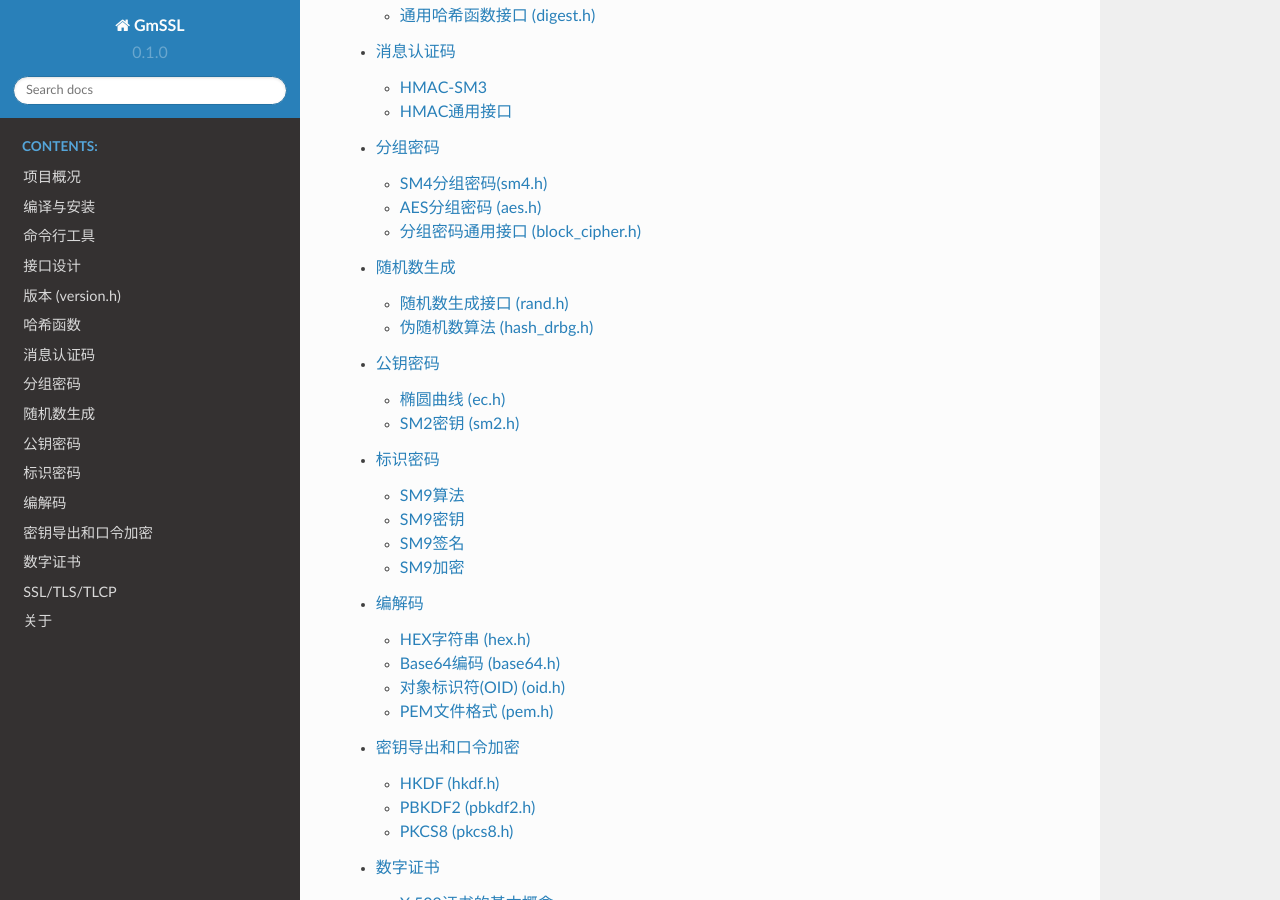
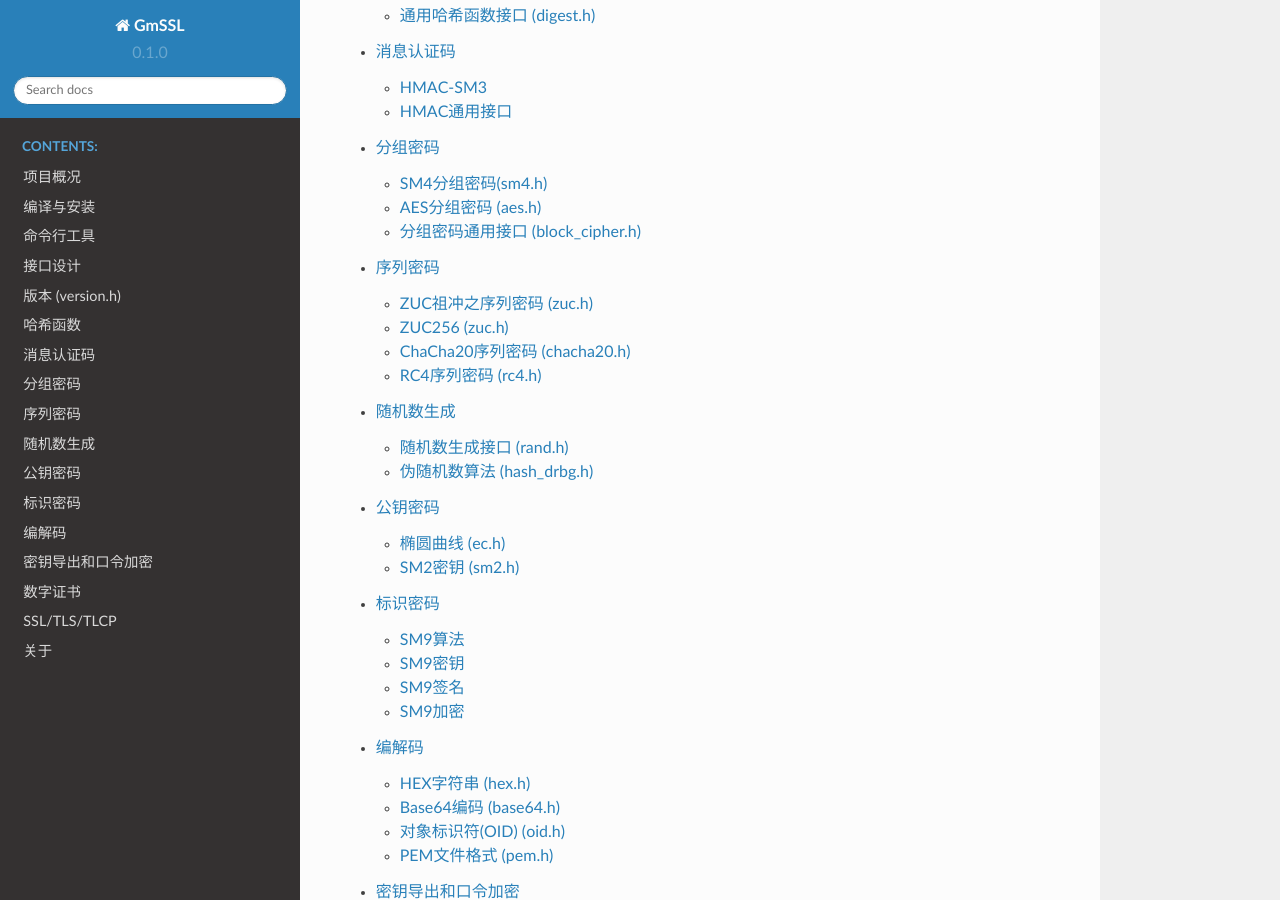
Before and after one commit to zxm256/gmssl-docs, a Sphinx documentation site: the page built from docs/source/index.rst, in a window 1280 px wide and 900 px high, scrolled down 960 px. Built offline with Sphinx 7.4.7 and the Read the Docs theme 2.0.0, drawn with Linux system fonts in a browser that asks for light colours; pages that are not in the unit, such as notebooks, are missing from menus; some of the changed lines change nothing that is shown.

Commit message:
更新文档结构

```diff
--- a/docs/source/index.rst
+++ b/docs/source/index.rst
@@ -23,6 +23,7 @@ GmSSL项目由北京大学关志副研究员的密码学研究组开发维护，
    hash/index
    hmac/index
    block_cipher/index
+   stream_cipher/index
    random/index
    public_cipher/index
    identity_based_crypto/index
```
